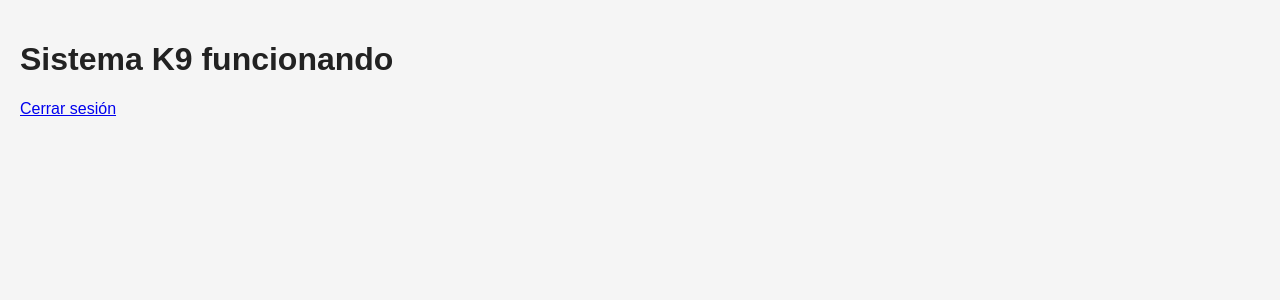
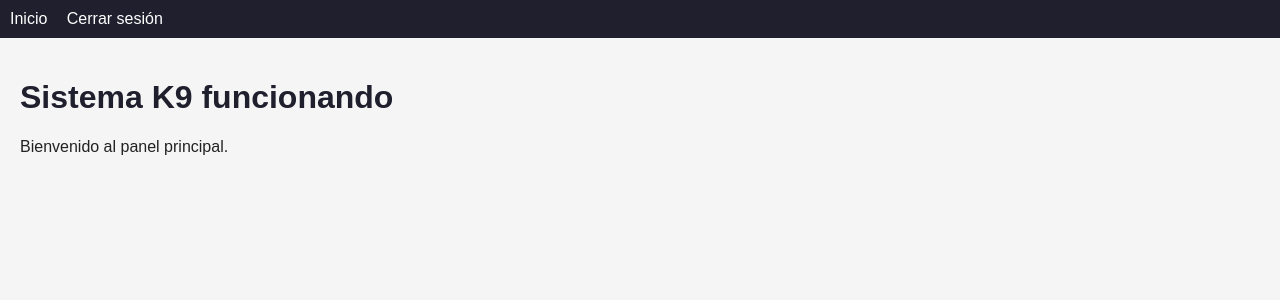
Before and after one commit to luismolinaboni22-art/control_acceso_k9., a Flask app: page / in a window 1280 px wide. Shown: the top 300 px of the page. Run offline with Flask 3, Linux system fonts and the light colour scheme; the visitor is signed in with stand-in values (Sample User, id 1).

Commit message:
Update index.html

```diff
--- a/k9_app/templates/index.html
+++ b/k9_app/templates/index.html
@@ -2,17 +2,20 @@
 <html>
 <head>
     <title>Sistema K9</title>
-
-    <!-- CARGA EL CSS -->
     <link rel="stylesheet" href="{{ url_for('static', filename='style.css') }}">
 </head>
+
 <body>
 
-    <div class="container">
-        <h1>Sistema K9 funcionando</h1>
+<div class="nav">
+    <a href="/">Inicio</a>
+    <a href="/logout">Cerrar sesión</a>
+</div>
 
-        <a class="logout" href="/logout">Cerrar sesión</a>
-    </div>
+<div class="container">
+    <h1 style="color: var(--color-primary-bg);">Sistema K9 funcionando</h1>
+    <p>Bienvenido al panel principal.</p>
+</div>
 
 </body>
 </html>
```
